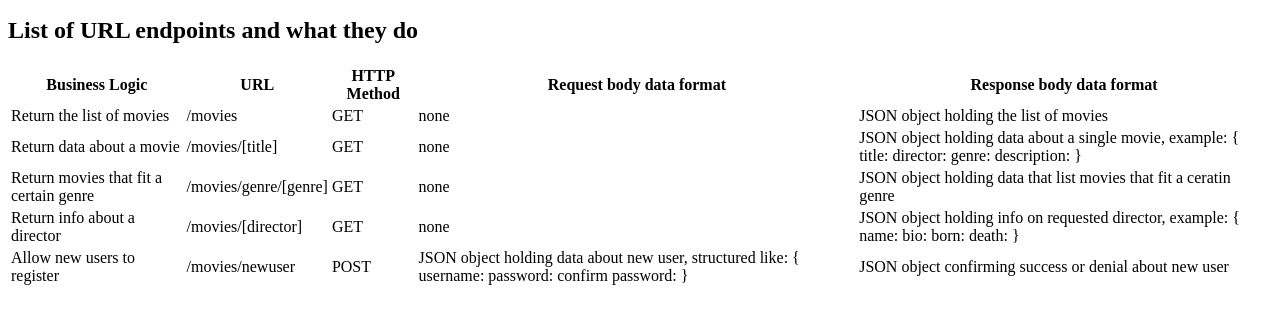
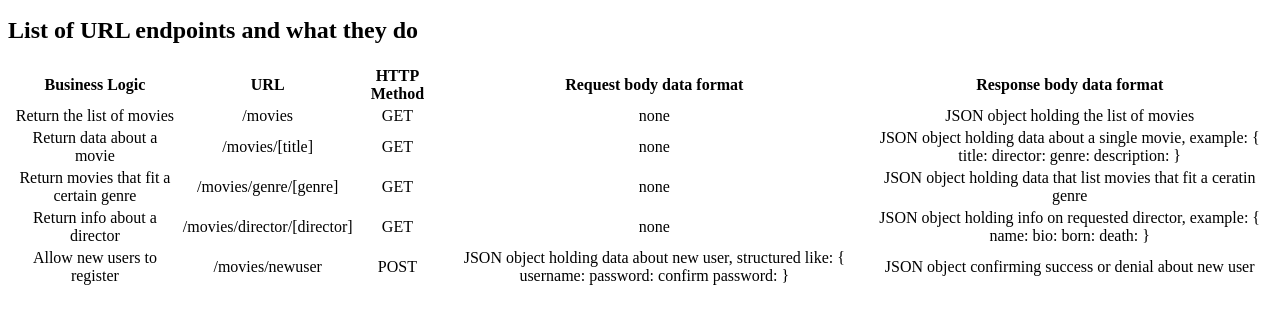
Before and after one commit to zmccoll/movie_api, a website: page public/documentation.html in a window 1280 px wide. Shown: the part 137-460 px from the top of the page. Drawn offline with Linux system fonts and the light colour scheme.

Commit message:
added new css and text style

```diff
--- /dev/null
+++ b/public/css/styles.css
@@ -0,0 +1,3 @@
+.tinfo {
+    text-align: center;
+}
--- a/public/documentation.html
+++ b/public/documentation.html
@@ -3,6 +3,7 @@
     <head>
         <meta charset="utf-8">
         <title>myFlix</title>
+        <link rel="stylesheet" type="text/css" href="css/styles.css">
     </head>
 
     <body>
@@ -25,14 +26,14 @@
                 </tr>
             </thead>
             <tbody>
-                <tr> <!--Return list of movies to user-->
+                <tr class="tinfo"> <!--Return list of movies to user-->
                     <td>Return the list of movies</td>
                     <td>/movies</td>
                     <td>GET</td>
                     <td>none</td>
                     <td>JSON object holding the list of movies</td>
                 </tr>
-                <tr> <!--Return data about a single movie-->
+                <tr class="tinfo"> <!--Return data about a single movie-->
                     <td>Return data about a movie</td>
                     <td>/movies/[title]</td>
                     <td>GET</td>
@@ -46,16 +47,16 @@
                         }
                     </td>
                 </tr>
-                <tr> <!--  return data about a genre-->
+                <tr class="tinfo"> <!--  return data about a genre-->
                     <td>Return movies that fit a certain genre</td>
                     <td>/movies/genre/[genre]</td>
                     <td>GET</td>
                     <td>none</td>
                     <td>JSON object holding data that list movies that fit a ceratin genre</td>
                 </tr>
-                <tr> <!--return data about a director-->
+                <tr class="tinfo"> <!--return data about a director-->
                     <td>Return info about a director</td>
-                    <td>/movies/[director]</td>
+                    <td>/movies/director/[director]</td>
                     <td>GET</td>
                     <td>none</td>
                     <td>JSON object holding info on requested director, example:
@@ -67,7 +68,7 @@
                         }
                     </td>
                 </tr>
-                <tr> <!--allow new users to register-->
+                <tr class="tinfo"> <!--allow new users to register-->
                     <td>Allow new users to register</td>
                     <td>/movies/newuser</td>
                     <td>POST</td>
```
